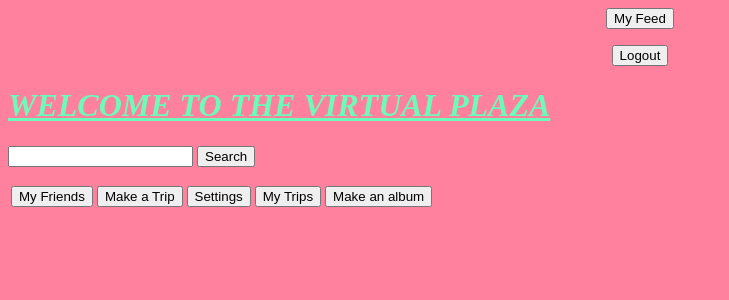
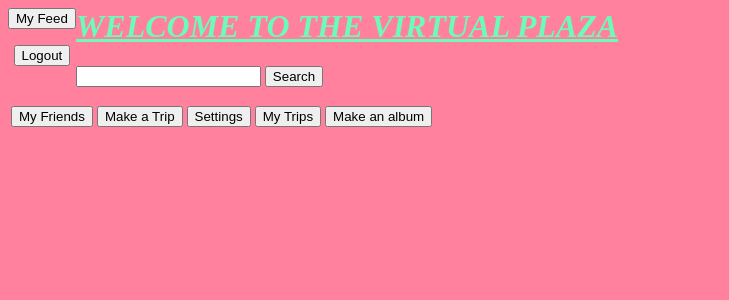
Before and after one commit to brechang/tripster, a Django app: template mysite/tripster/templates/tripster/home.html in a window 1280 px wide. Shown: the top 300 px of the page, without its empty margins (0-729 px from the left). Run offline with Django 3.2, Linux system fonts and the light colour scheme; the template is opened without the code that fills it, so the values that code supplies are empty.

Commit message:
more buttons

```diff
--- a/mysite/tripster/templates/tripster/home.html
+++ b/mysite/tripster/templates/tripster/home.html
@@ -8,17 +8,16 @@
 </head>
 
 <div style="text-align:center;vertical-align:top;">
+	<span style="float:left;">
+	<form action="{% url 'feed' %}" method="post">
 
-	<form action="{% url 'feed' %}" method="post">
-		<span style="float:left;"> </span>
 			{% csrf_token %}
 		<input type="submit" value="My Feed"/></form>
 
 	<form action="{% url 'index' %}" method="post">
-		<span style="float:left;"> </span>
 			{% csrf_token %}
 		<input type="submit" value="Logout"/>
-	</form>
+	</form></span>
 
 </div>
 
```
Also changed, not shown: mysite/tripster/templates/tripster/friends.html (+4 -4 lines).
